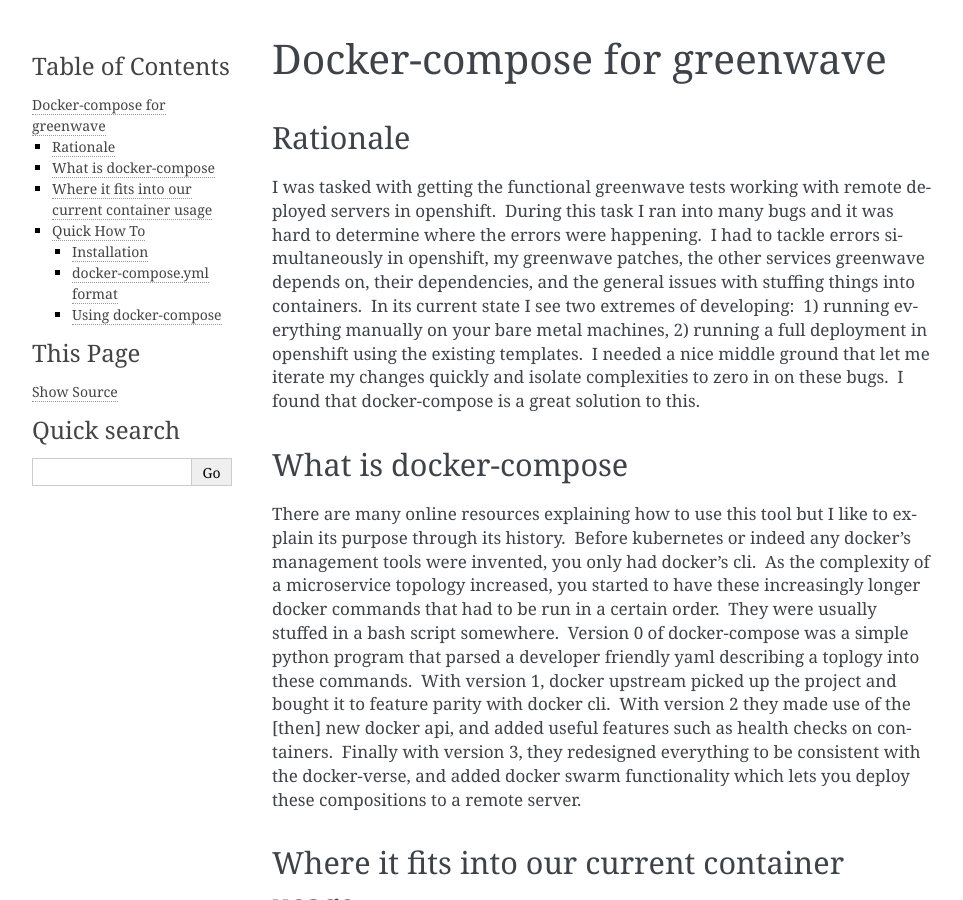
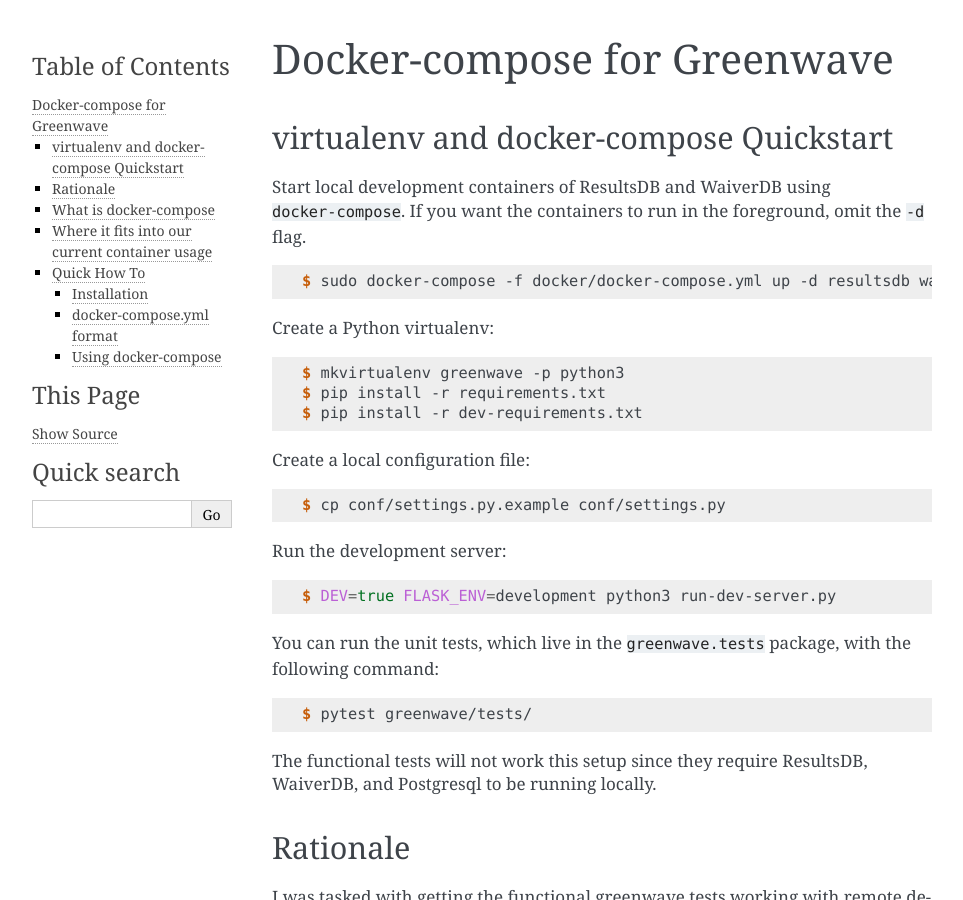
Before and after one commit to release-engineering/greenwave, a Sphinx documentation site: the page built from docs/docker-compose.rst, in a window 1280 px wide and 900 px high. Shown: the whole window, without its empty margins (148-1111 px from the left). Built offline with Sphinx 7.4.7, drawn with Linux system fonts in a browser that asks for light colours; pages that are not in the unit, such as notebooks, are missing from menus.

Commit message:
Add instructions on how to setup a dev environment using virtualenv and docker-compose

```diff
--- a/docs/dev-guide.rst
+++ b/docs/dev-guide.rst
@@ -66,8 +66,8 @@
 Docker Compose
 ==============
 
-For development you may want to bring up quick instances of Greenwave /
-WaiverDB / ResultsDB / all of the above. For more information on that see:
+For local development, you may want to easily bring up containers of
+WaiverDB, ResultsDB, and/or Greenwave. For more information on that, see:
 
 .. toctree::
    :maxdepth: 2
--- a/docs/docker-compose.rst
+++ b/docs/docker-compose.rst
@@ -1,5 +1,46 @@
-Docker-compose for greenwave
+Docker-compose for Greenwave
 ===========================================
+
+virtualenv and docker-compose Quickstart
+----------------------------------------
+
+Start local development containers of ResultsDB and WaiverDB using
+``docker-compose``. If you want the containers to run in the foreground, omit
+the ``-d`` flag.
+
+.. code-block:: console
+
+  $ sudo docker-compose -f docker/docker-compose.yml up -d resultsdb waiverdb
+
+Create a Python virtualenv:
+
+.. code-block:: console
+
+  $ mkvirtualenv greenwave -p python3
+  $ pip install -r requirements.txt
+  $ pip install -r dev-requirements.txt
+
+Create a local configuration file:
+
+.. code-block:: console
+
+  $ cp conf/settings.py.example conf/settings.py
+
+Run the development server:
+
+.. code-block:: console
+
+  $ DEV=true FLASK_ENV=development python3 run-dev-server.py
+
+You can run the unit tests, which live in the ``greenwave.tests`` package, with
+the following command:
+
+.. code-block:: console
+
+   $ pytest greenwave/tests/
+
+The functional tests will not work this setup since they require ResultsDB,
+WaiverDB, and Postgresql to be running locally.
 
 Rationale
 ---------
```
